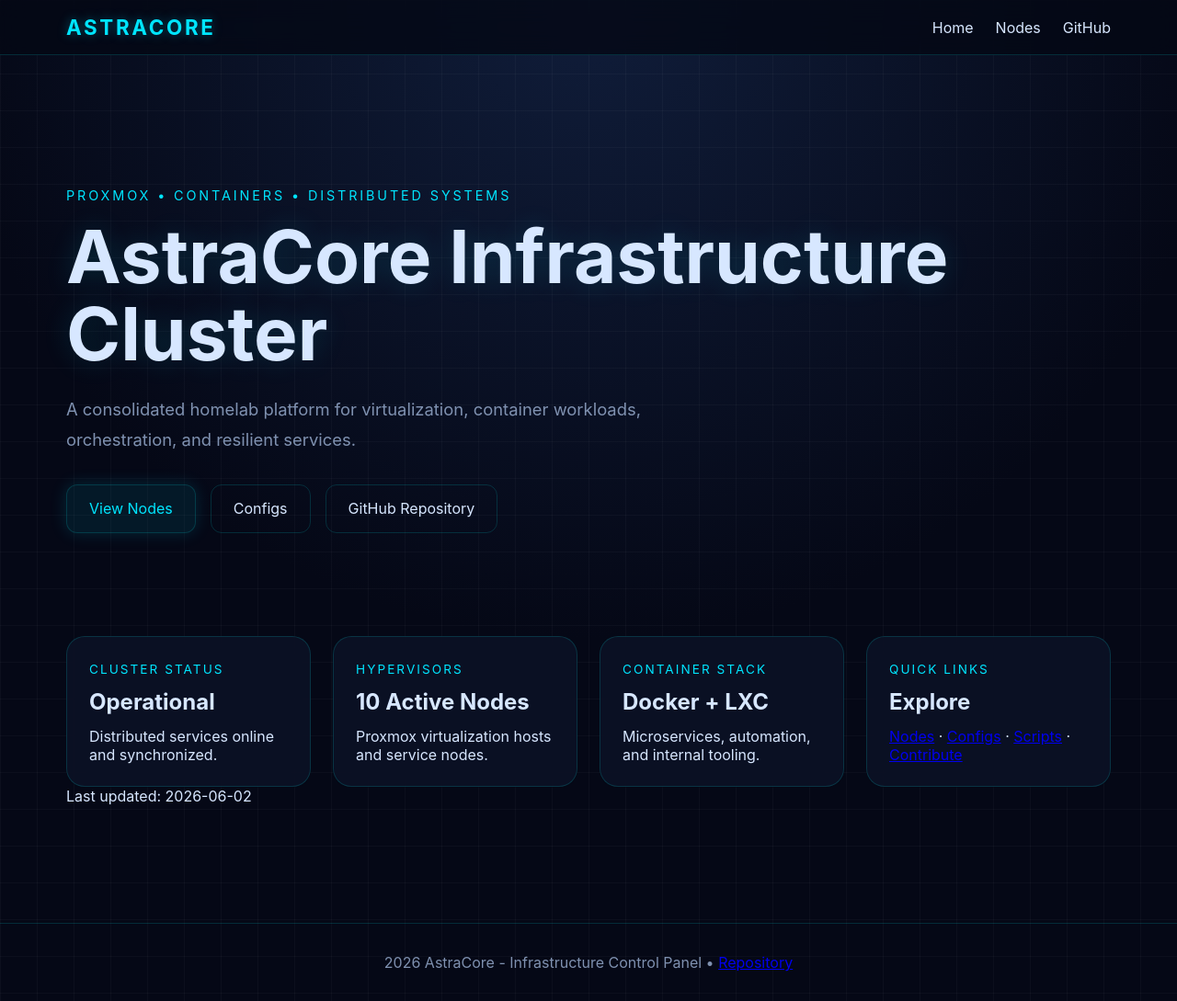
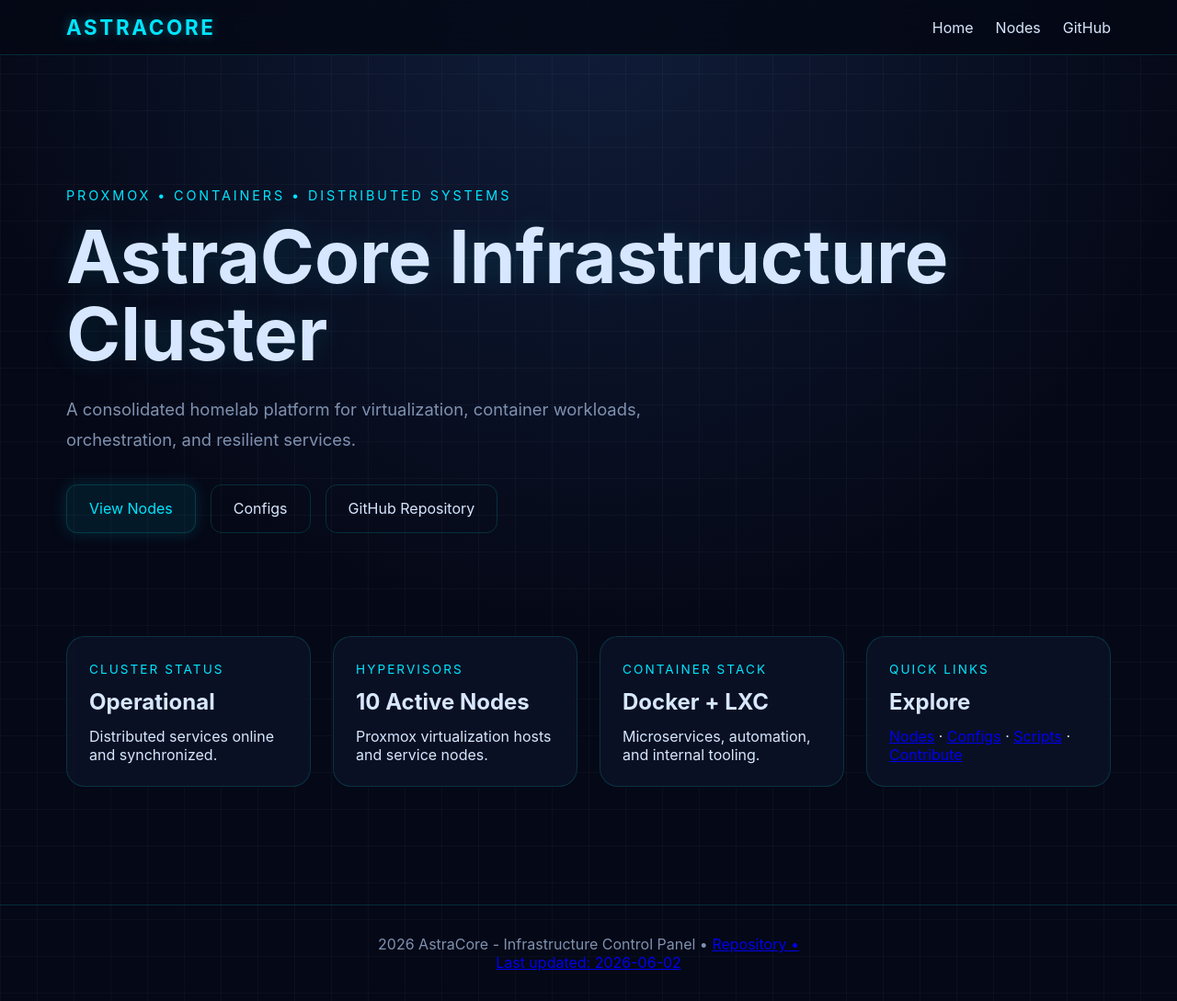
Before and after one commit to MrRowey/AstraCore, a Jekyll site: the page built from docs/index.md, in a window 1280 px wide and 1089 px high. Shown: the whole window at 92% size. Built offline with Jekyll 4.4.1, drawn with Linux system fonts in a browser that asks for light colours.

Commit message:
Move Last updated to footer template

```diff
--- a/docs/_layouts/default.html
+++ b/docs/_layouts/default.html
@@ -36,7 +36,7 @@
     </main>
 
     <footer class="footer" role="contentinfo">
-        <p> {{ site.time | date: '%Y' }} AstraCore - Infrastructure Control Panel • <a href="{{ site.github_repo }}">Repository</a></p>
+        <p> {{ site.time | date: '%Y' }} AstraCore - Infrastructure Control Panel • <a href="{{ site.github_repo }}">Repository • <p>Last updated: {{ site.time | date: "%Y-%m-%d" }}</p></a></p>
     </footer>
 </body>
 </html>
--- a/docs/index.md
+++ b/docs/index.md
@@ -51,7 +51,3 @@
         </p>
     </div>
 </section>
-
-<footer class="page-meta">
-    <p>Last updated: {{ site.time | date: "%Y-%m-%d" }}</p>
-</footer>
```
